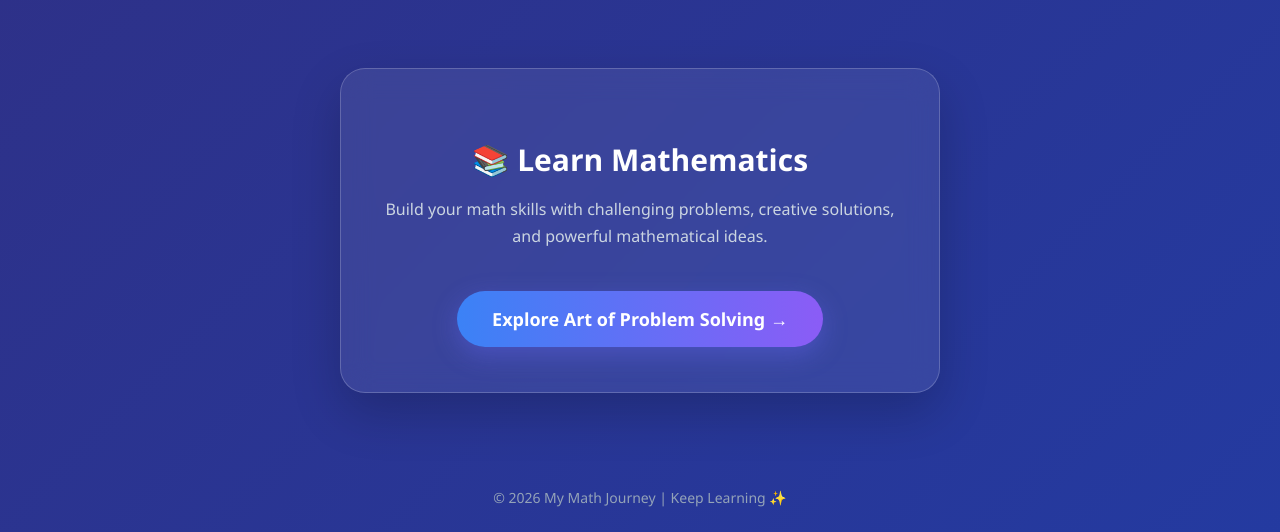
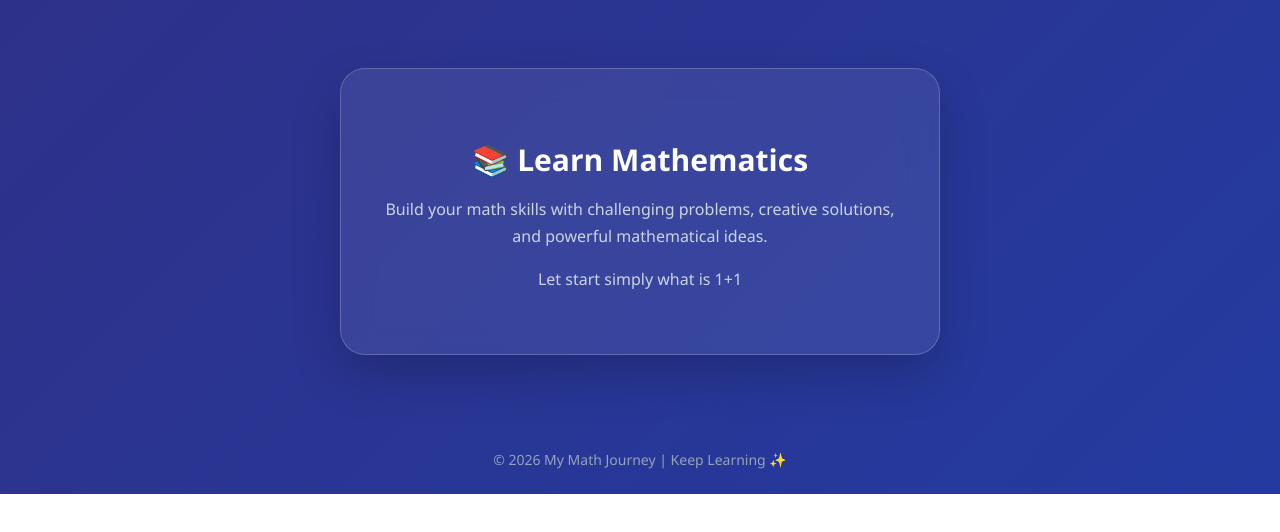
Before and after one commit to andrewliuy/Math-learning, a plain HTML site: page index.html in a window 1280 px wide. Shown: the part 564-1096 px from the top of the page. After the commit the page ends 1058 px from the top, so only its background shows below. Drawn offline with Linux system fonts and the light colour scheme.

Commit message:
Update index.html

```diff
--- a/index.html
+++ b/index.html
@@ -30,13 +30,8 @@
         Build your math skills with challenging problems,
         creative solutions, and powerful mathematical ideas.
       </p>
-
-      <a href="https://aops.org/lander"
-         class="button"
-         target="_blank"
-         rel="noopener noreferrer">
-        Explore Art of Problem Solving →
-      </a>
+      <p>Let start simply what is 1+1</p>
+      <a href=""></a>
     </div>
   </main>
 
```
